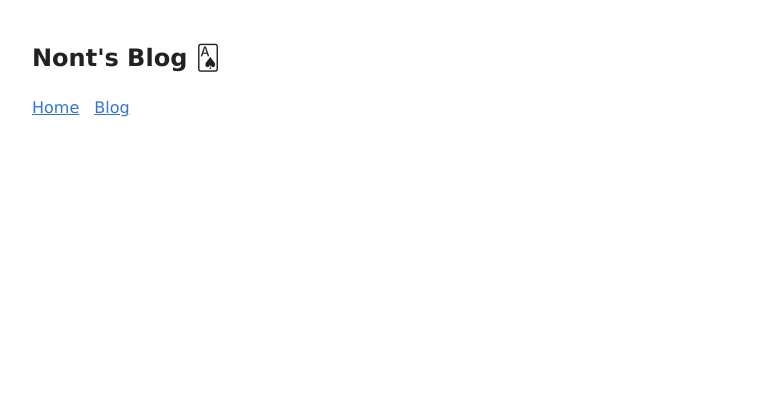
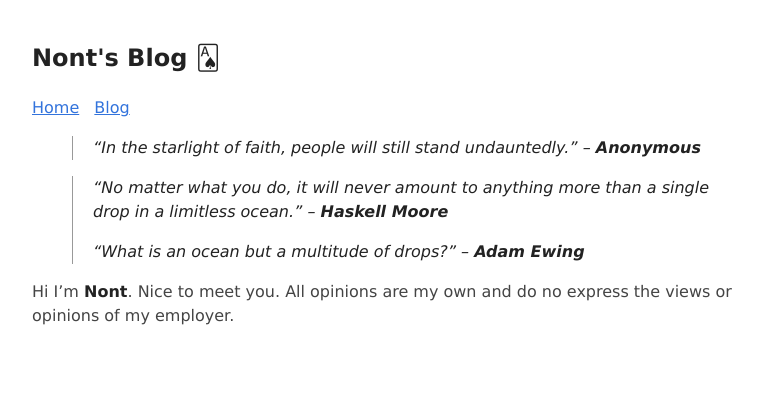
Before and after one commit to Thanonchai/thanonchai.github.io, a plain HTML site: page index.html in a window 1280 px wide. Shown: the whole page, without its empty margins (248-1011 px from the left). Drawn offline with Linux system fonts and the light colour scheme.

Commit message:
rebuilding site Wed 03 Feb 2021 11:09:41 PM CST

```diff
--- a/index.html
+++ b/index.html
@@ -7,13 +7,13 @@
   <meta charset="utf-8">
   <meta name="viewport" content="width=device-width, initial-scale=1.0" />
 <link rel="shortcut icon" href="https://nont.dev/images/favicon.png" />
-<title>Nont&#39;s Blog 🂡 | Nont&#39;s Blog 🂡</title>
+<title>Nont&#39;s Blog 🂡</title>
 <meta name="title" content="Nont&#39;s Blog 🂡" />
 <meta name="description" content="Nont&#39;s Blog" />
 <meta name="keywords" content="helloworld,humanity," />
 
 
-<meta property="og:title" content="Nont&#39;s Blog 🂡" />
+<meta property="og:title" content="" />
 <meta property="og:description" content="Nont&#39;s Blog" />
 <meta property="og:type" content="website" />
 <meta property="og:url" content="https://nont.dev/" />
@@ -25,12 +25,12 @@
 <meta name="twitter:card" content="summary_large_image"/>
 <meta name="twitter:image" content="https://nont.dev/images/share.png"/>
 
-<meta name="twitter:title" content="Nont&#39;s Blog 🂡"/>
+<meta name="twitter:title" content=""/>
 <meta name="twitter:description" content="Nont&#39;s Blog"/>
 
 
 
-<meta itemprop="name" content="Nont&#39;s Blog 🂡">
+<meta itemprop="name" content="">
 <meta itemprop="description" content="Nont&#39;s Blog">
 
 <meta name="referrer" content="no-referrer-when-downgrade" />
@@ -213,6 +213,17 @@
 </nav>
 </header>
   <main>
+<blockquote>
+<p>&ldquo;In the starlight of faith, people will still stand undauntedly.&rdquo; &ndash;
+<strong>Anonymous</strong></p>
+</blockquote>
+<blockquote>
+<p>&ldquo;No matter what you do, it will never amount to anything more than a single
+drop in a limitless ocean.&rdquo; &ndash; <strong>Haskell Moore</strong></p>
+<p>&ldquo;What is an ocean but a multitude of drops?&rdquo; &ndash; <strong>Adam Ewing</strong></p>
+</blockquote>
+<p>Hi I&rsquo;m <strong>Nont</strong>.  Nice to meet you.  All opinions are my own and do no express the
+views or opinions of my employer.</p>
 
 
   </main>
```
Also changed, not shown: sitemap.xml (+6 -5 lines).
